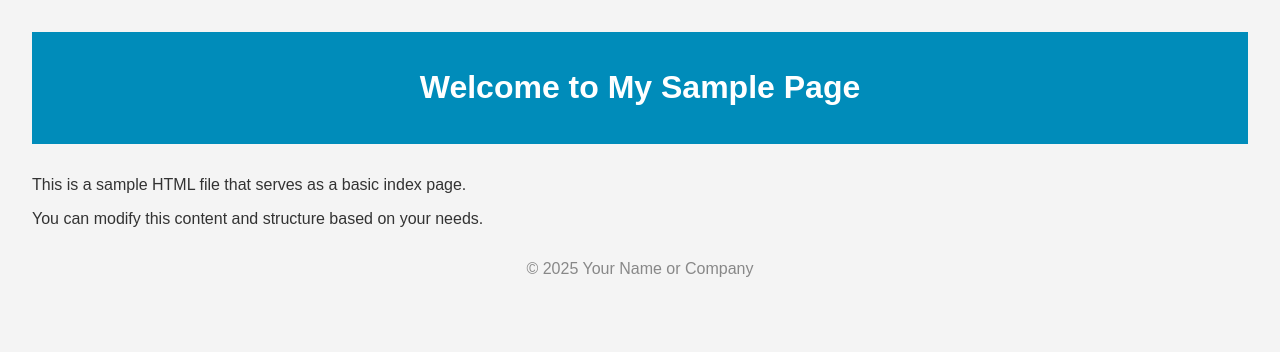
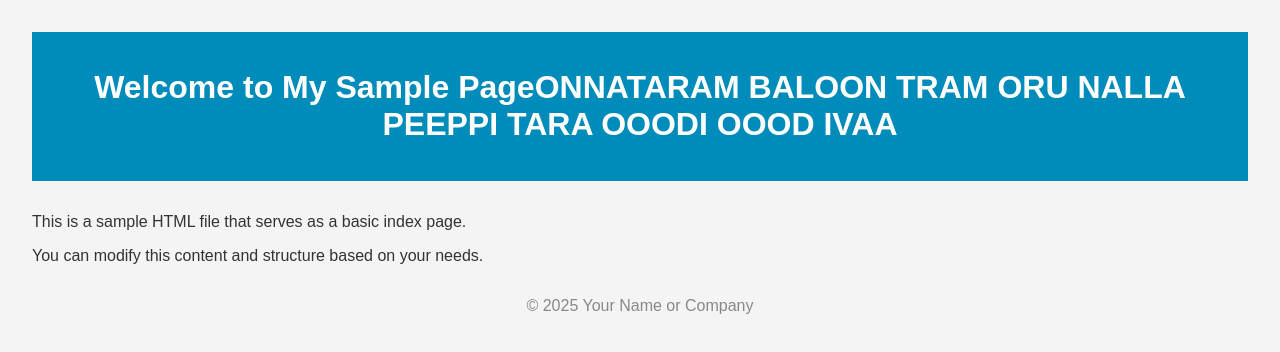
Before and after one commit to P-vishnuraj/P-vishnuraj.github.io, a plain HTML site: page index.html in a window 1280 px wide. Drawn offline with Linux system fonts and the light colour scheme.

Commit message:
Update index.html

```diff
--- a/index.html
+++ b/index.html
@@ -29,7 +29,8 @@
 </head>
 <body>
     <header>
-        <h1>Welcome to My Sample Page</h1>
+        <h1>Welcome to My Sample PageONNATARAM BALOON TRAM ORU NALLA PEEPPI TARA
+OOODI OOOD IVAA</h1>
     </header>
     <main>
         <p>This is a sample HTML file that serves as a basic index page.</p>
```
